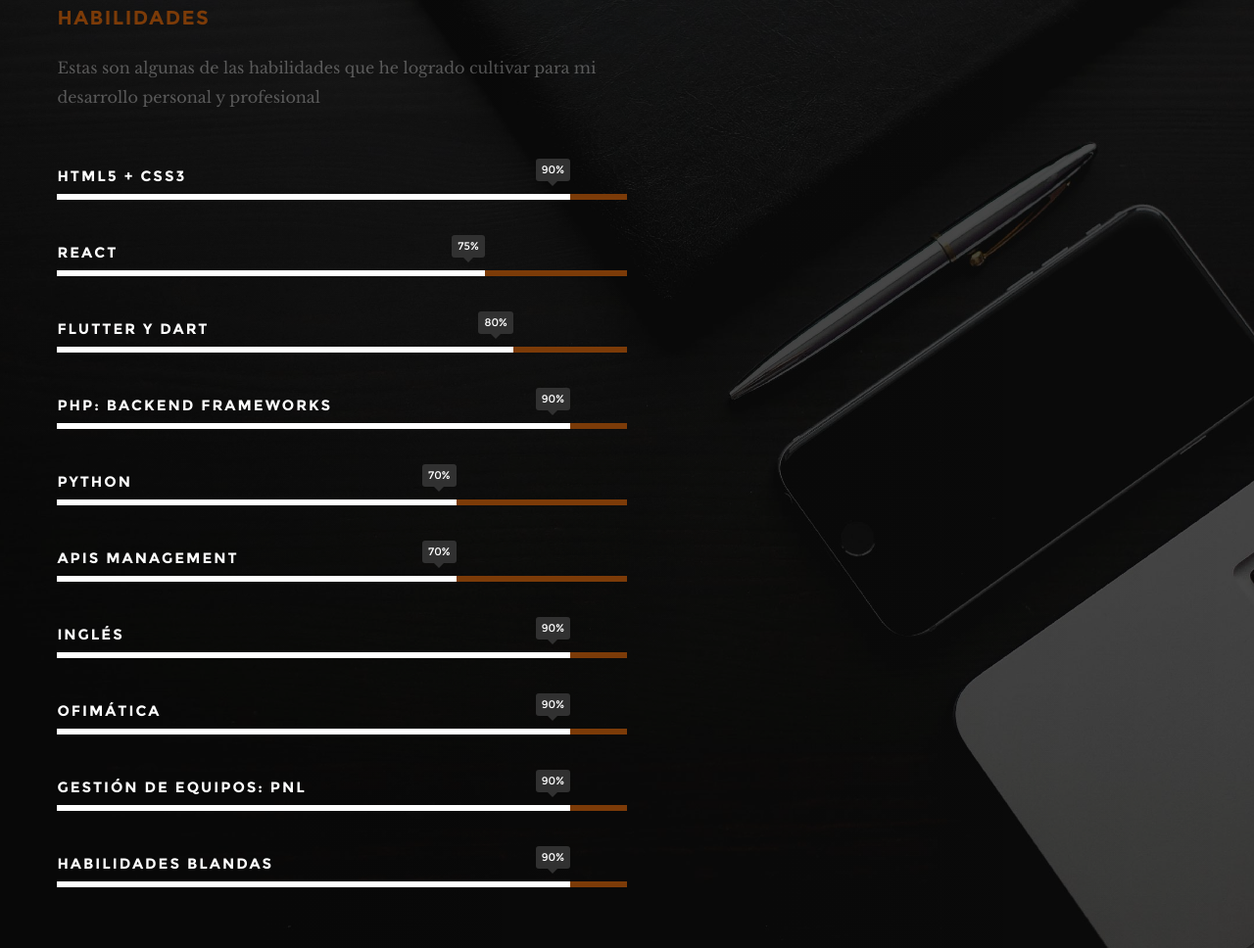
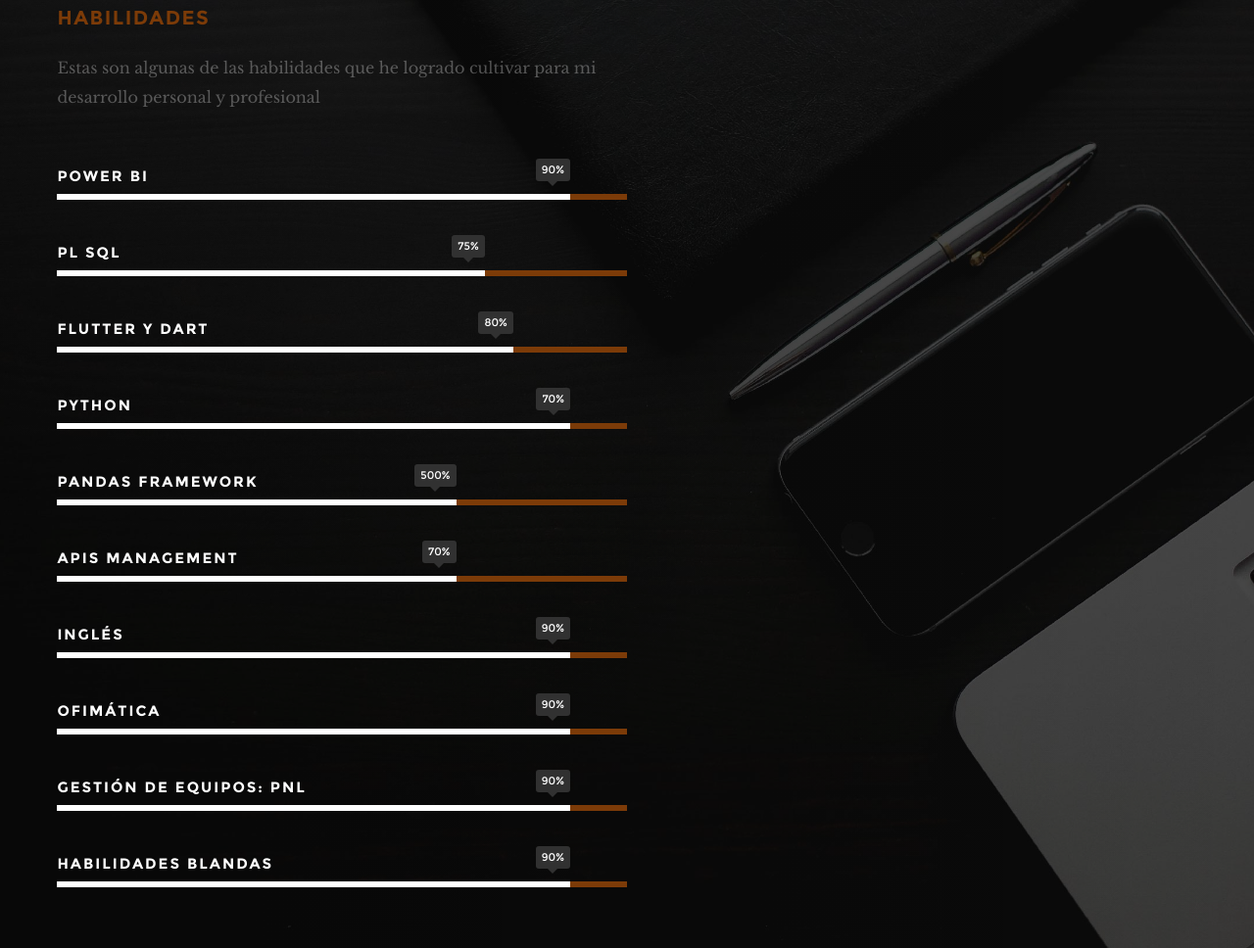
Before and after one commit to voxow/cvitae, a plain HTML site: page index.html in a window 1280 px wide. Shown: the part 1863-2831 px from the top of the page at 98% size. Drawn offline with Linux system fonts and the light colour scheme; files whose address does not match are found by name.

Commit message:
19/02 v2

```diff
--- a/index.html
+++ b/index.html
@@ -88,7 +88,7 @@
 	         	<a href="https://www.linkedin.com/in/renzo-brayan-abanto-morales-254714176"><i class="fa fa-linkedin"></i></a>
 	         </li>
 	         <li>
-	         	<a href="https://www.linkedin.com/in/renzo-brayan-abanto-morales-254714176"><i class="fa fa-instagram"></i></a>
+	         	<a href="https://instagram.com/enzo.am?igshid=ZDdkNTZiNTM="><i class="fa fa-instagram"></i></a>
 	         </li>
 	      </ul>
 
@@ -255,23 +255,23 @@
    			<ul class="skill-bars">
 				   <li class="animate-this" data-animate="fadeInRight">
 				   	<div class="progress percent90"><span>90%</span></div>
-				   	<strong>HTML5 + CSS3</strong>
+				   	<strong>Power BI</strong>
 				   </li>
 				   <li class="animate-this" data-animate="fadeInRight">
 				   	<div class="progress percent75"><span>75%</span></div>
-				   	<strong>React</strong>
+				   	<strong>PL SQL</strong>
 				   </li>
 				   <li class="animate-this" data-animate="fadeInRight">
 				   	<div class="progress percent80"><span>80%</span></div>
 				   	<strong>Flutter y Dart</strong>
 				   </li>
 				   <li class="animate-this" data-animate="fadeInRight">
-				   	<div class="progress percent90"><span>90%</span></div>
-				   	<strong>PHP: Backend Frameworks</strong>
+				   	<div class="progress percent90"><span>70%</span></div>
+				   	<strong>Python</strong>
 				   </li>
 				   <li class="animate-this" data-animate="fadeInRight">
-				   	<div class="progress percent70"><span>70%</span></div>
-				   	<strong>Python</strong>
+				   	<div class="progress percent70"><span>500%</span></div>
+				   	<strong>Pandas Framework</strong>
 				   </li>
 				   <li class="animate-this" data-animate="fadeInRight">
 					<div class="progress percent70"><span>70%</span></div>
```
